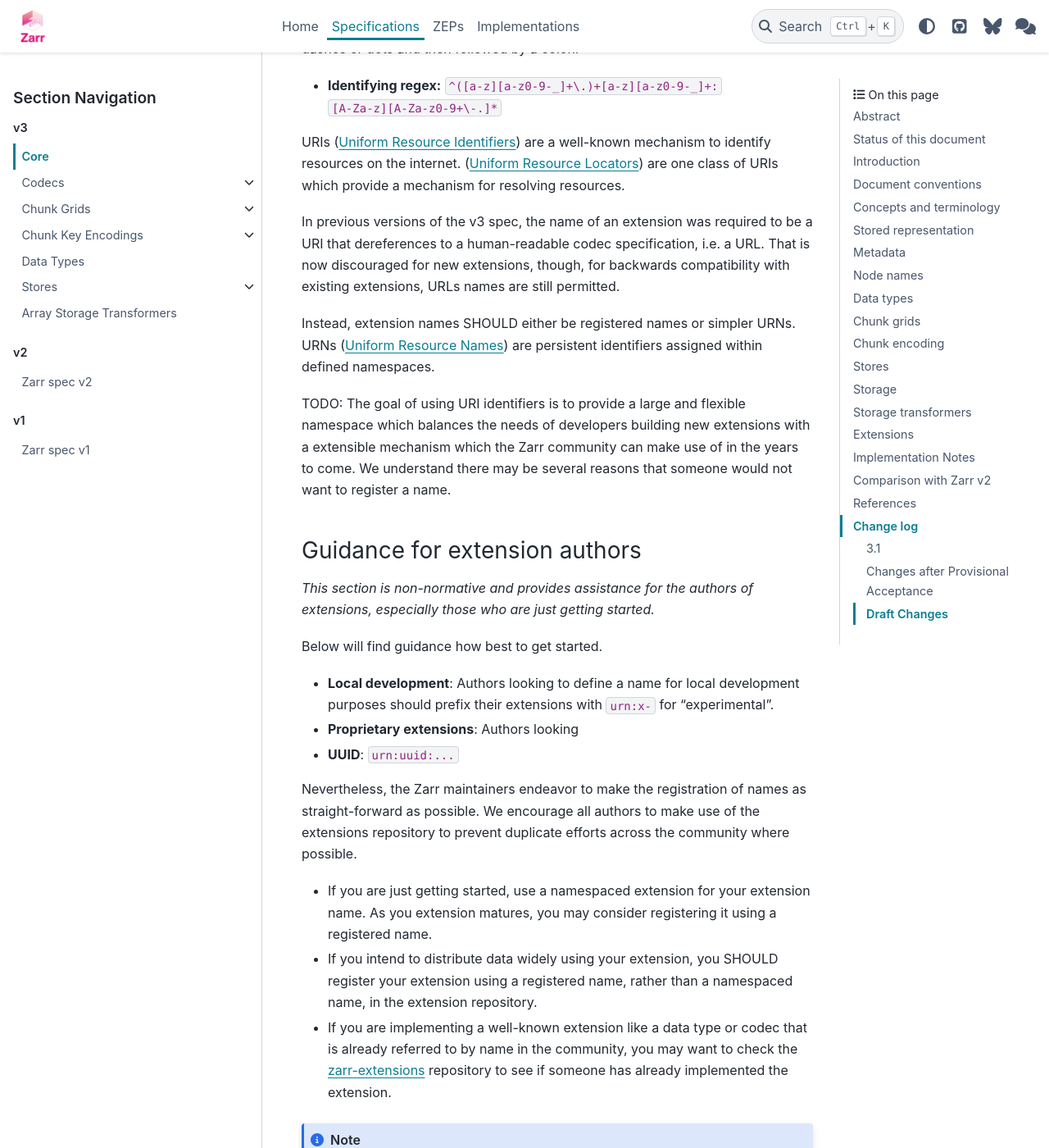
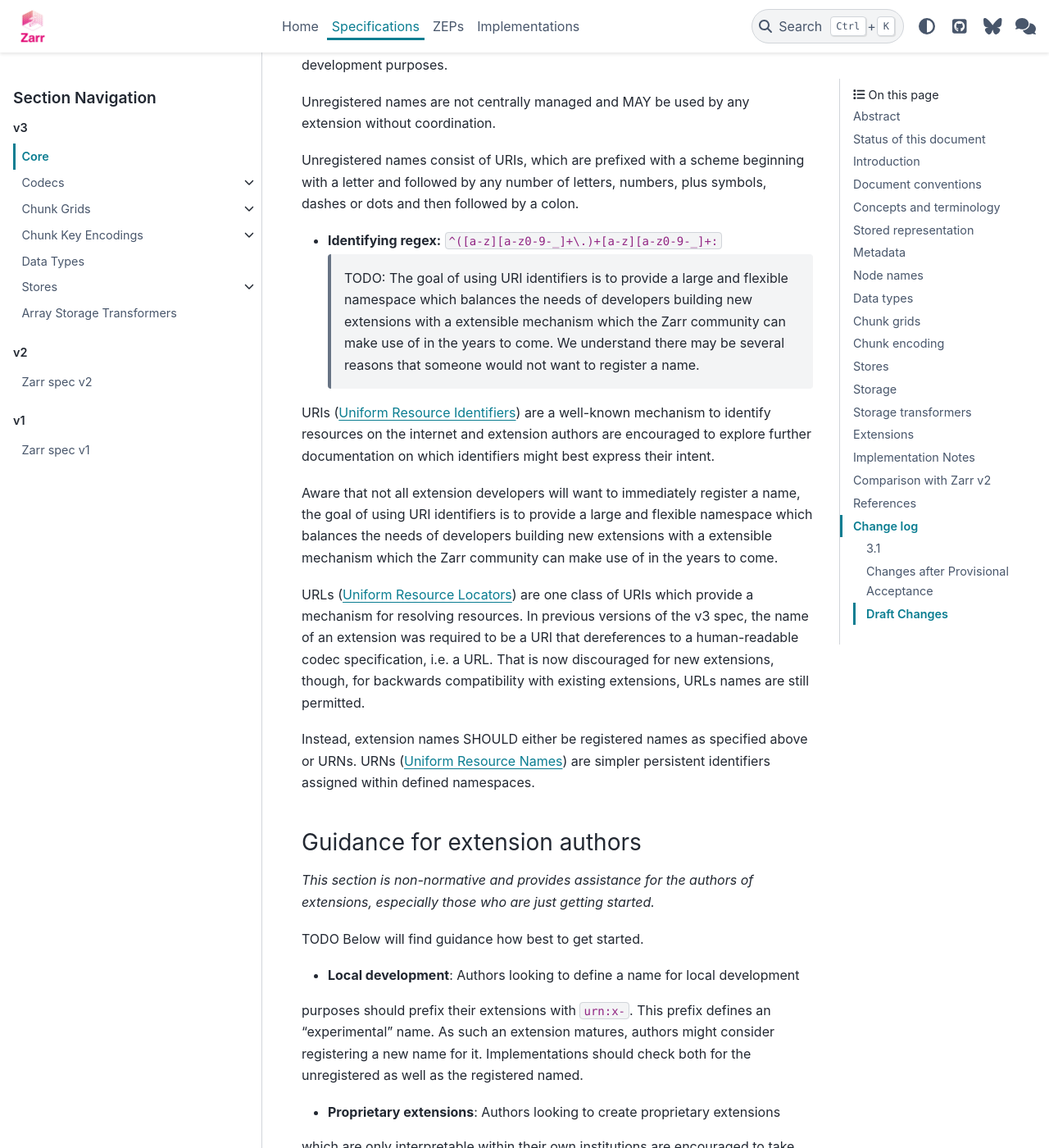
Before and after one commit to zarr-developers/zarr-specs, a Sphinx documentation site: the page built from docs/v3/core/index.rst, in a window 1280 px wide and 1400 px high, scrolled down 36229 px. Shown: the whole window at 82% size. Built offline with Sphinx 7.4.7 and the PyData theme 0.15.4, drawn with Linux system fonts in a browser that asks for light colours; some of the changed text lies outside the part shown.

Commit message:
Merge multiple edits

```diff
--- a/docs/v3/core/index.rst
+++ b/docs/v3/core/index.rst
@@ -1473,8 +1473,14 @@ Storage transformers may be stacked to combine different functionalities:
 Extensions
 ==========
 
-This section describes how additional functionality can be defined
-for Zarr datasets by the `metadata documents`_.
+Additional functionality and features can be enabled in Zarr datasets through
+extensions defined in `metadata documents`_. Each extension corresponds to a
+specific extension point, such as data types or codecs. Extensions may include
+optional configuration, which can be provided via structured objects. Proper
+naming is essential for cross-implementation interoperability, ensuring
+extensions are recognized and used consistently. This section outlines
+available extension points, the structural constraints on extensions, and
+naming conventions.
 
 .. _extension-points:
 
@@ -1557,8 +1563,11 @@ of the explicit use of :ref:`extension-points`.
 Extension naming
 ----------------
 
-The `name` field of an extension can take two forms: **registered names** (as simple strings)
-and **unregistered names** (as URIs).
+The `name` field of an extension is an identifier taking one of two forms:
+**registered names** (as simple strings) and **unregistered names** (as URIs).
+
+Implementations SHOULD be able to resolve multiple names to the same
+implementation to support unregistered names which are subsequently registered.
 
 .. _extension-naming-registered-names:
 
@@ -1567,20 +1576,22 @@ Registered names
 
 Registered names consist of a single string that is unique within the Zarr ecosystem, with no prefix.
 Registered names are intended for well-known extensions aimed at broad adoption and maximum interoperability.
-
-Registered names MUST be assigned within a central repository.
 Registered names are unique and immutable.
 Registered names MUST start with one lower case letter a-z and then be followed
 by only lower case letters a-z, numerals 0-9, underscores, dots and dashes.
 
-Registered name assignment is managed through the `zarr-extensions`_
-Github repository, where extensions and their specification are listed.
+Registered names MUST be assigned within a central repository, `zarr-extensions`_
+a Github repository, where extensions and their specification are listed.
 The Zarr Steering Council or by delegation a
 maintainer team reserves the right to refuse name assignment at its own
 discretion.
 
-- **Example:** ``zstd``
 - **Accepted regex:** ``^[a-z][a-z0-9-_.]+$``
+- **Valid examples:**
+  - ``zstd``
+  - ``numcodecs.adler32``
+- **Invalid examples:**
+  - ``foo/bar``
 
 .. _extension-naming-unregistered-names:
 
@@ -1596,26 +1607,33 @@ are prefixed with a scheme beginning with a letter and followed by
 any number of letters, numbers, plus symbols, dashes or dots and then followed by a colon.
 
 - **Identifying regex:** ``^([a-z][a-z0-9-_]+\.)+[a-z][a-z0-9-_]+:``
-  ``[A-Za-z][A-Za-z0-9+\-.]*``
+
+
+    TODO: The goal of using URI identifiers is to provide a large and flexible namespace which
+    balances the needs of developers building new extensions with a extensible mechanism
+    which the Zarr community can make use of in the years to come. We understand there may
+    be several reasons that someone would not want to register a name.
+
 
 URIs (`Uniform Resource Identifiers <https://en.wikipedia.org/wiki/Uniform_Resource_Identifier>`_)
-are a well-known mechanism to identify resources on the internet.
-(`Uniform Resource Locators <https://en.wikipedia.org/wiki/URL>`_) are one class of URIs which
+are a well-known mechanism to identify resources on the internet and extension authors are
+encouraged to explore further documentation on which identifiers might best express their intent.
+
+Aware that not all extension developers will want to immediately register a name,
+the goal of using URI identifiers is to provide a large and flexible namespace which
+balances the needs of developers building new extensions with a extensible mechanism
+which the Zarr community can make use of in the years to come.
+
+URLs (`Uniform Resource Locators <https://en.wikipedia.org/wiki/URL>`_) are one class of URIs which
 provide a mechanism for resolving resources.
-
 In previous versions of the v3 spec, the name of an extension was required to
 be a URI that dereferences to a human-readable codec specification, i.e. a URL.
 That is now discouraged for new extensions, though, for backwards compatibility
 with existing extensions, URLs names are still permitted.
 
-Instead, extension names SHOULD either be registered names or simpler URNs.
+Instead, extension names SHOULD either be registered names as specified above or URNs.
 URNs (`Uniform Resource Names <https://en.wikipedia.org/wiki/Uniform_Resource_Name>`_)
-are persistent identifiers assigned within defined namespaces.
-
-TODO: The goal of using URI identifiers is to provide a large and flexible namespace which
-balances the needs of developers building new extensions with a extensible mechanism
-which the Zarr community can make use of in the years to come. We understand there may
-be several reasons that someone would not want to register a name.
+are simpler persistent identifiers assigned within defined namespaces.
 
 .. _extension-guidance:
 
@@ -1625,33 +1643,34 @@ Guidance for extension authors
 *This section is non-normative and provides assistance for the authors of
 extensions, especially those who are just getting started.*
 
-Below will find
-guidance how best to get started.
+TODO Below will find guidance how best to get started.
 
 * **Local development**: Authors looking to define a name for local development
-  purposes should prefix their extensions with ``urn:x-`` for "experimental".
-
-* **Proprietary extensions**: Authors looking
-
-* **UUID**: ``urn:uuid:...``
-
-Nevertheless, the Zarr maintainers endeavor to make the registration of names as
+purposes should prefix their extensions with ``urn:x-``. This prefix defines an
+"experimental" name. As such an extension matures, authors might consider registering
+a new name for it. Implementations should check both for the unregistered as well
+as the registered named.
+
+* **Proprietary extensions**: Authors looking to create proprietary extensions
+which are only interpretable within their own institutions are encouraged to
+take ownership of their "own" namespace, ``urn:x-company`` or ``urn:x-domain.name``.
+
+* **Complete opaquness**: Authors looking for a prefix which is communicates
+*nothing* to implementations MAY use the prefix ``urn:uuid:...`` following
+by following by a valid
+UUID (`Universally Unique Identifier <https://en.wikipedia.org/wiki/Universally_unique_identifier>`_).
+
+* If you are implementing a well-known extension like a data type or codec that
+is already referred to by name in the community, you may want to check the `zarr-extensions`_
+repository to see if someone has already implemented the extension.
+
+* Authors intending to create significant amounts of data or widely distributed data
+should consider registering all extensions in the extension registry to  TODO
+
+The Zarr maintainers endeavor to make the registration of names as
 straight-forward as possible. We encourage all authors to make use of the extensions
 repository to prevent duplicate efforts across the community where possible.
 
-
-
-
-
-* If you are just getting started, use a namespaced extension for your extension name.
-  As you extension matures, you may consider registering it using a registered name.
-
-* If you intend to distribute data widely using your extension, you SHOULD register your
-  extension using a registered name, rather than a namespaced name, in the extension repository.
-
-* If you are implementing a well-known extension like a data type or codec that
-  is already referred to by name in the community, you may want to check the `zarr-extensions`_
-  repository to see if someone has already implemented the extension.
 
 .. note::
     The simple form of the registered names can be thought of as a short-hand
@@ -1664,7 +1683,7 @@ Extension versioning
 Extensions with **registered names** SHOULD follow the
 compatibility and versioning v3 `stability policy`_.
 
-For extensions with **namespaced names**, there are no guarantees in terms of
+For extensions with **unregistered names**, there are no guarantees in terms of
 versioning or compatibility. However, preserving backwards-compatibility is
 strongly encouraged.
 
```
